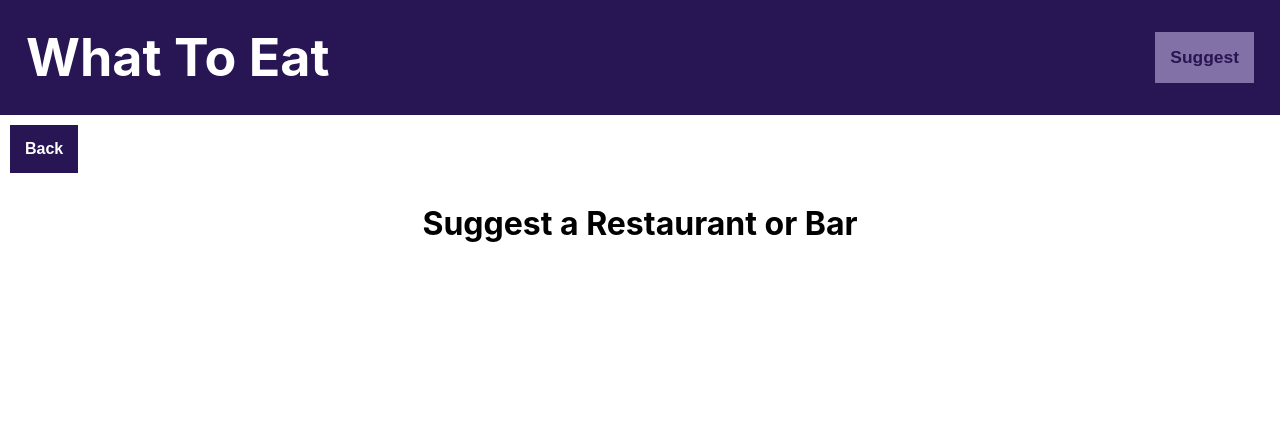
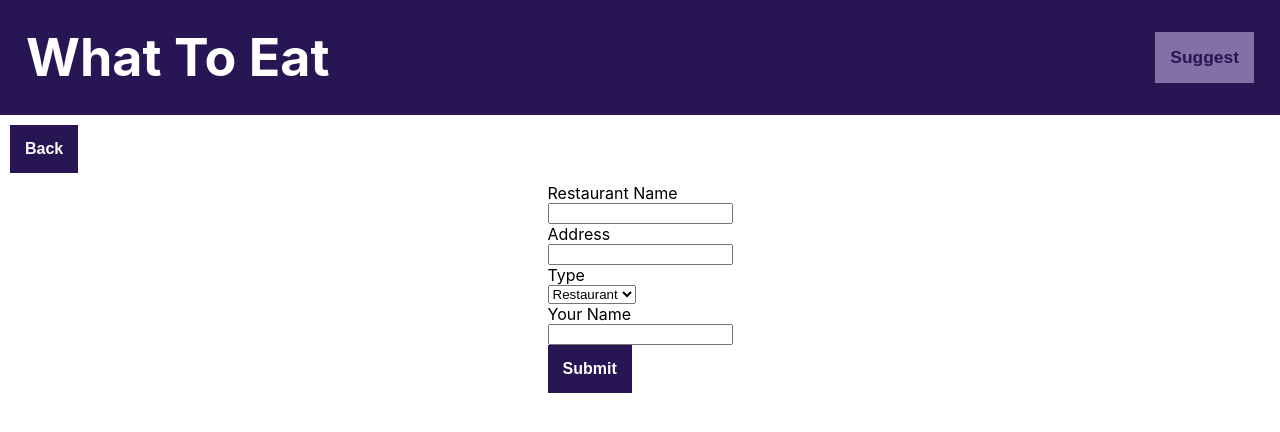
Before and after one commit to ssalvail/WhatToEat-Web, a React (Create React App) app: page / in a window 1280 px wide. Both pictures are taken after a click on the button "Suggest". Shown: the top 432 px of the page. Built offline with nearby package versions, Linux system fonts and the light colour scheme.

Commit message:
suggestion form

```diff
--- a/src/App.js
+++ b/src/App.js
@@ -32,7 +32,6 @@ class App extends Component {
             loading: false,
             data: result[0]
           });
-          console.log(result);
         },
         // Note: it's important to handle errors here
         // instead of a catch() block so that we don't swallow
@@ -41,7 +40,6 @@ class App extends Component {
           this.setState({
             loading: false
           });
-          console.log(error);
         }
       )
   }
@@ -59,7 +57,6 @@ class App extends Component {
             loading: false,
             data: result[0]
           });
-          console.log(result);
         },
         // Note: it's important to handle errors here
         // instead of a catch() block so that we don't swallow
@@ -68,7 +65,6 @@ class App extends Component {
           this.setState({
             loading: false
           });
-          console.log(error);
         }
       )
   }
--- a/src/components/Content.js
+++ b/src/components/Content.js
@@ -1,13 +1,15 @@
 import React, { Component } from 'react';
 import './Content.css';
+
+import SuggestForm from './SuggestForm';
 
 function Index() {
   return <h1>Are You Looking for a Restaurant or Bar?</h1>;
 }
 
-function SuggestForm() {
-  return <h1>Suggest a Restaurant or Bar</h1>
-}
+// function SuggestForm() {
+//   return <h1>Suggest a Restaurant or Bar</h1>
+// }
 
 function Business(props) {
   return (<React.Fragment>
--- /dev/null
+++ b/src/components/SuggestForm.css
@@ -0,0 +1,27 @@
+.suggest-form {
+  display: flex;
+  flex-direction: column;
+}
+
+.form-group {
+  display: flex;
+  flex-direction: column;
+  align-items: baseline;
+}
+
+.button-submit {
+  background: #281553;
+  -webkit-transition: background 0.5s; /* Safari */
+  transition: background 0.5s;
+  color: white;
+  border: none;
+  padding: 15px;
+  /* margin: 10px; */
+  cursor: pointer;
+  font-size: 1em;
+  font-weight: bold;
+}
+
+.button-submit:hover {
+  background: #8271A7;
+}
--- /dev/null
+++ b/src/components/SuggestForm.js
@@ -0,0 +1,108 @@
+import React, { Component } from 'react';
+import './SuggestForm.css';
+
+class SuggestForm extends Component {
+
+  constructor(props) {
+    super(props);
+    this.state = {
+      name: '',
+      address: '',
+      type: 'restaurant',
+      username: '',
+      submitted: false,
+      message: ''
+    };
+
+    this.handleChange = this.handleChange.bind(this);
+    this.handleSubmit = this.handleSubmit.bind(this);
+  }
+
+  handleChange = event => {
+    this.setState({
+      [event.target.name]: event.target.value
+    });
+  }
+
+  handleSubmit = event => {
+    this.setState({
+      submitted: true,
+      message: ''
+    });
+
+    fetch("https://dark-ghoul-26887.herokuapp.com/create_suggestion", {
+      method: 'POST',
+      body: JSON.stringify({
+        "name": this.state.name,
+	      "address": this.state.address,
+	      "type": this.state.type,
+	      "username": this.state.username
+      }), // data can be `string` or {object}!
+      headers:{
+        'Content-Type': 'application/json'
+      }
+    })
+    .then(res => res.json())
+    .then(
+      (result) => {
+        this.setState({
+          submitted: false,
+          message: result.message,
+          name: '',
+          address: '',
+          type: 'restaurant',
+          username: ''
+        });
+      },
+      // Note: it's important to handle errors here
+      // instead of a catch() block so that we don't swallow
+      // exceptions from actual bugs in components.
+      (error) => {
+        this.setState({
+          submitted: false,
+          message: error,
+          name: '',
+          address: '',
+          type: 'restaurant',
+          username: ''
+        });
+      }
+    )
+
+    event.preventDefault();
+  }
+
+  render() {
+    return (
+      <form className="suggest-form" onSubmit={this.handleSubmit}>
+        <div className="form-group">
+          <label>Restaurant Name</label>
+            <input name="name" type="text" value={this.state.name} onChange={this.handleChange} required />
+        </div>
+        <div className="form-group">
+          <label>Address</label>
+            <input name="address" type="text" value={this.state.address} onChange={this.handleChange} required />
+        </div>
+        <div className="form-group">
+          <label>Type</label>
+            <select name="type" value={this.state.type} onChange={this.handleChange} required>
+              <option value="restaurant">Restaurant</option>
+              <option value="bar">Bar</option>
+            </select>
+        </div>
+        <div className="form-group">
+          <label>Your Name</label>
+            <input name="username" type="text" value={this.state.username} onChange={this.handleChange} />
+        </div>
+        <div className="form-group">
+          <button className="button-submit" type="submit" value="Submit" disabled={this.state.submitted}>{!this.state.submitted ? "Submit" : "Saving..."}</button>
+        </div>
+        <div>
+          {this.state.message}
+        </div>
+      </form>
+    );
+  }
+}
+
+export default SuggestForm;
```
